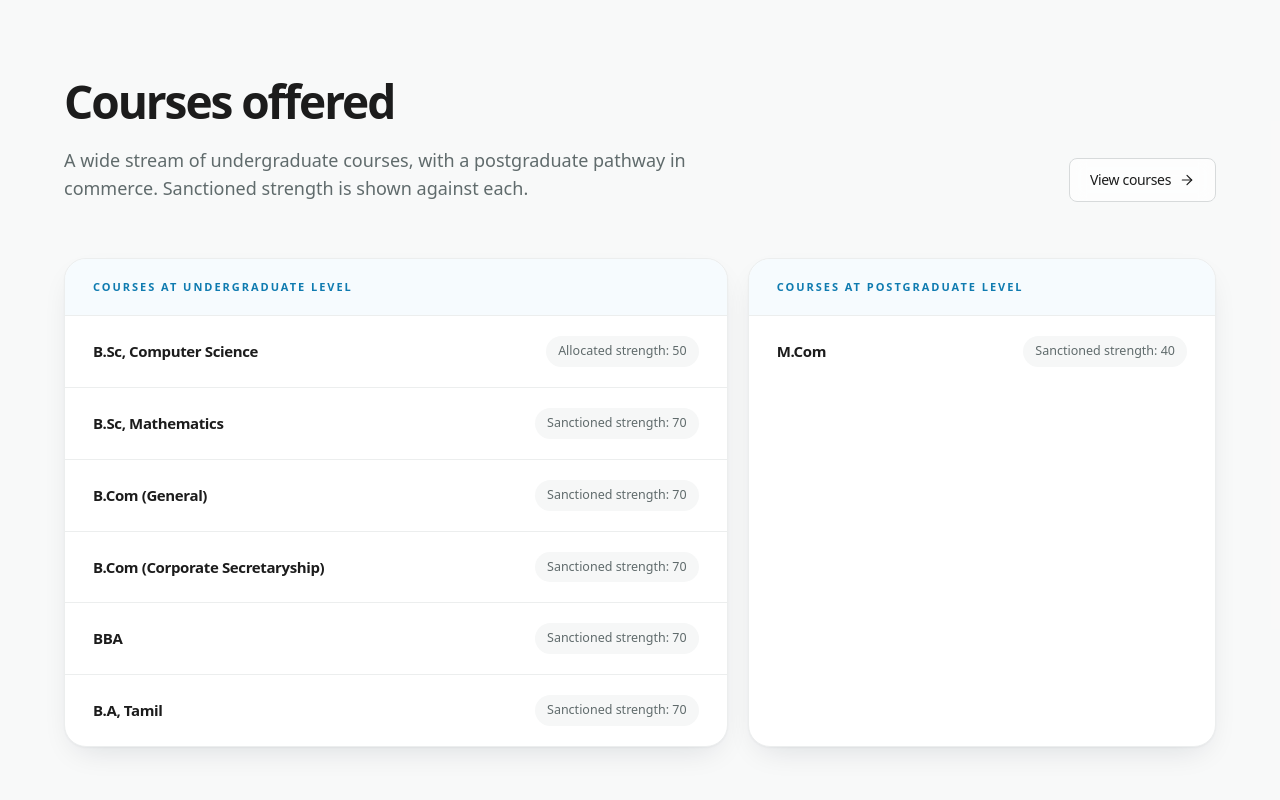
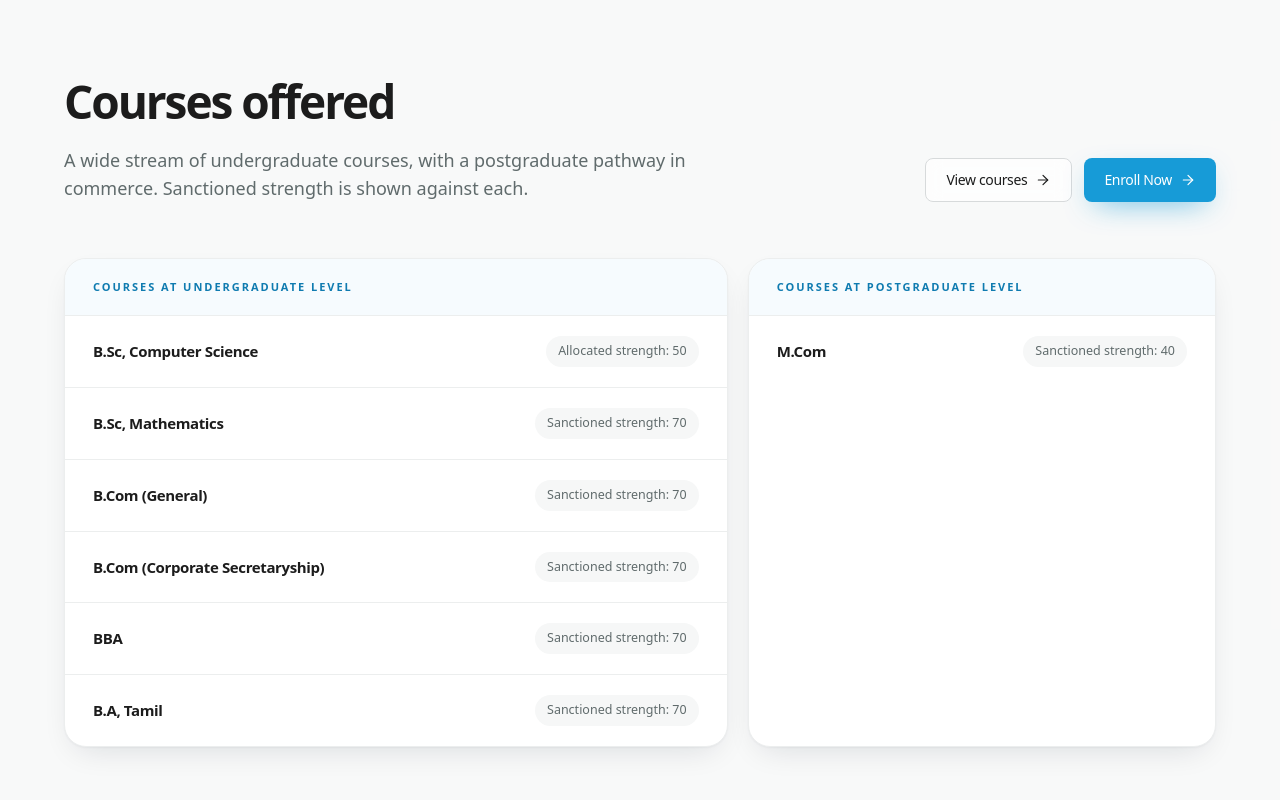
Before and after one commit to vasanth5151/anrcas-website, a React (Vite) app: page /admission in a window 1280 px wide. Shown: the part 1912-2712 px from the top of the page. Built offline with nearby package versions, Linux system fonts and the light colour scheme; no server answers; a web font is replaced by a local one.

Commit message:
add google form

```diff
--- a/src/components/pages/Admission/AdmissionPage.jsx
+++ b/src/components/pages/Admission/AdmissionPage.jsx
@@ -14,6 +14,8 @@ import { cx } from '../../../lib/cx'
 import admissionHero from '../../../assets/facilities/reception1.webp'
 
 const trail = [{ label: 'Admission', href: '/admission' }]
+
+const enrollFormUrl = 'https://docs.google.com/forms/d/e/1FAIpQLSewVRIAgSPVA_0cJKJwT6Cq2ddKT2SxIJthENHoJK4nSxqZMw/viewform'
 
 const steps = [
   {
@@ -172,9 +174,14 @@ function Courses() {
           title="Courses offered"
           description="A wide stream of undergraduate courses, with a postgraduate pathway in commerce. Sanctioned strength is shown against each."
           action={
-            <Button to="/programmes" variant="outline" icon>
-              View courses
-            </Button>
+            <div className="flex flex-wrap items-center gap-3">
+              <Button to="/programmes" variant="outline" icon>
+                View courses
+              </Button>
+              <Button href={enrollFormUrl} target="_blank" rel="noreferrer noopener" variant="primary" icon>
+                Enroll Now
+              </Button>
+            </div>
           }
         />
 
```
Also changed, not shown: 1 other file (tests, documents, lock files or other folders).
